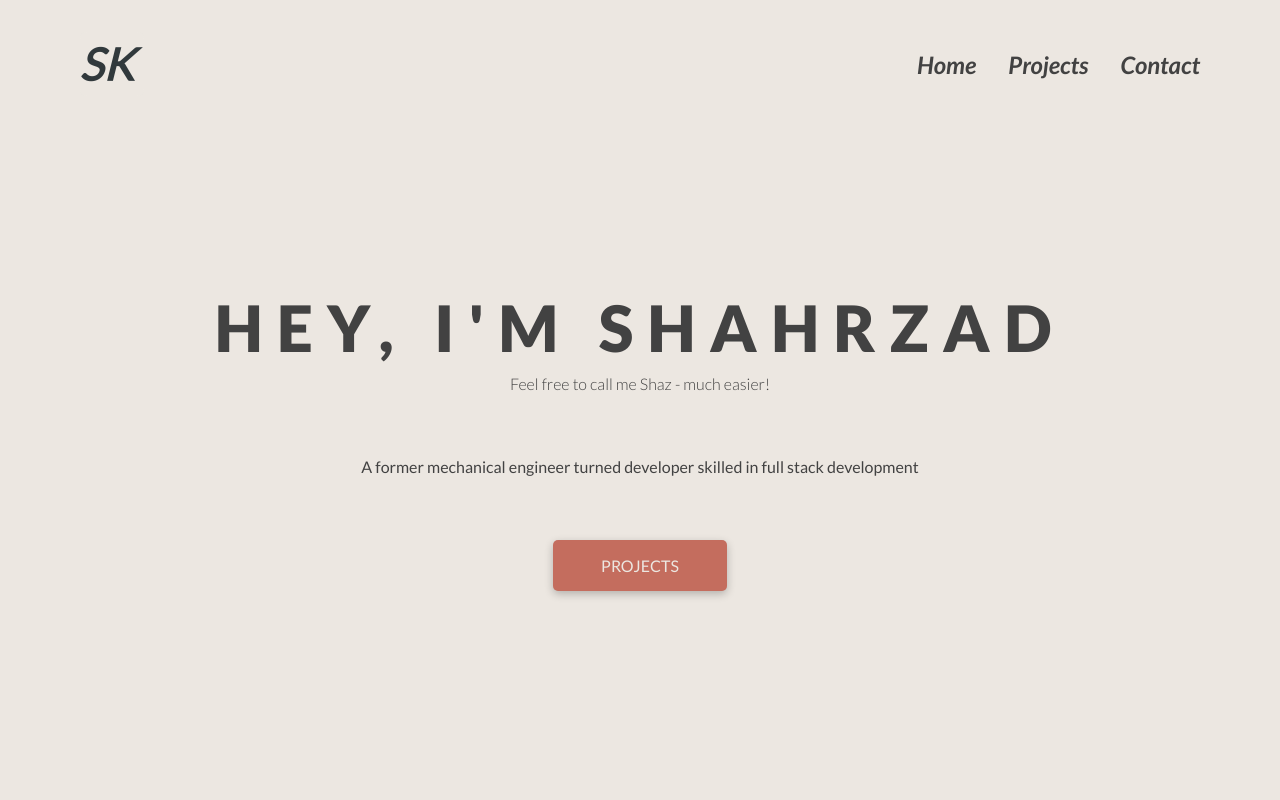
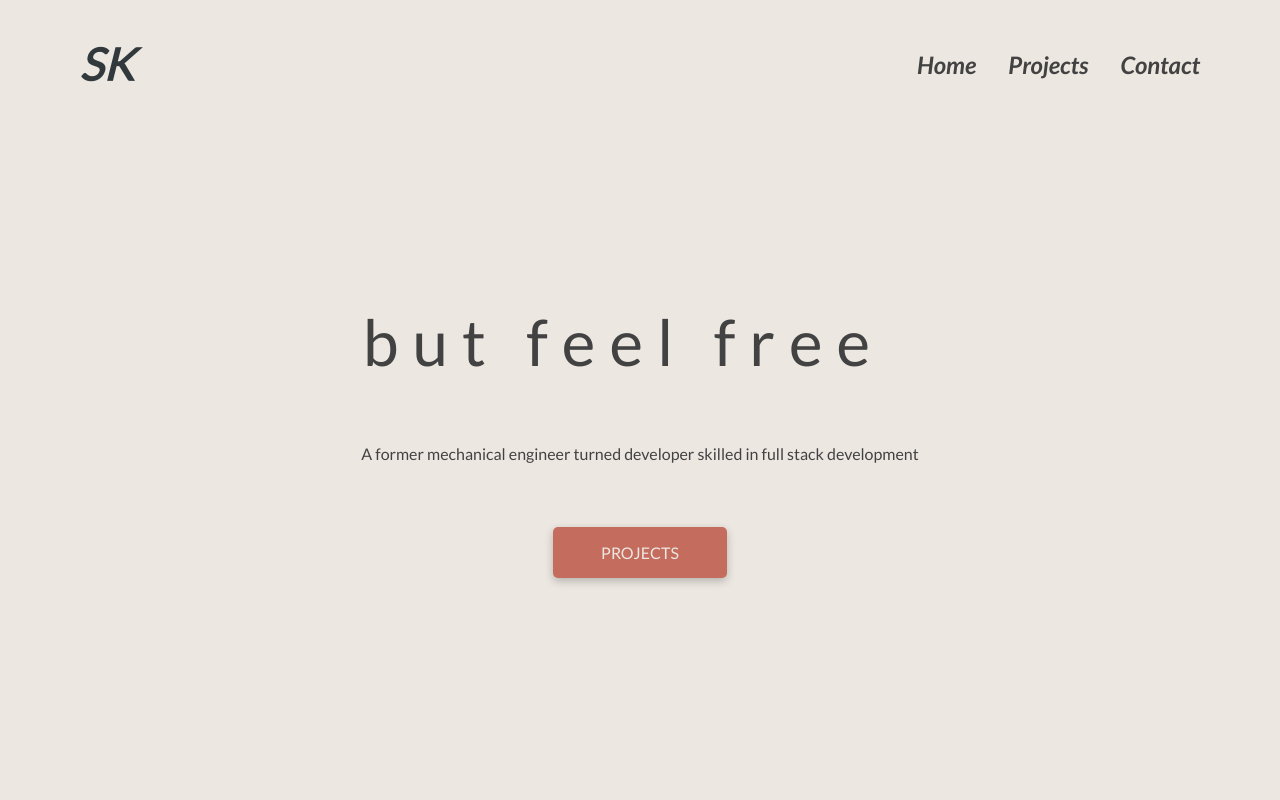
Before and after one commit to skherad/portfolio, a React (Create React App) app: page / in a window 1280 px wide. Shown: the top 800 px of the page. Built offline with nearby package versions, Linux system fonts and the light colour scheme.

Commit message:
add animation to title

```diff
--- a/package.json
+++ b/package.json
@@ -12,6 +12,7 @@
     "react-dom": "^18.2.0",
     "react-router-dom": "^6.8.1",
     "react-scripts": "5.0.1",
+    "react-type-animation": "^3.0.1",
     "sass": "^1.58.0",
     "uuid": "^9.0.0",
     "web-vitals": "^2.1.4"
--- a/src/pages/Home/Home.js
+++ b/src/pages/Home/Home.js
@@ -4,6 +4,7 @@ import './Home.scss'
 import { v4 as uuidv4 } from 'uuid';
 import AnimatedPage from '../../components/AnimatedPage/AnimatedPage';
 import { motion } from 'framer-motion';
+import { TypeAnimation } from 'react-type-animation';
 
 const Home = () => {
   let skills = [
@@ -26,9 +27,30 @@ const Home = () => {
   return (
     <AnimatedPage>
         <section className='hero'>
-            {/* <div className="hero__photo" alt='my photo' style={{backgroundImage: `url(${myPhoto})`}}></div> */}
-            <h1 className='hero__title'>HEY, I'M SHAHRZAD</h1>
-            <p className='hero__sub'>Feel free to call me Shaz - much easier!</p>
+            {/* <h1 className='hero__title'>HEY, I'M SHAHRZAD</h1> */}
+            <TypeAnimation
+              sequence={[
+                // 'Hey', // Types 'One'
+                // 1000, // Waits 1s
+                // 'Hey, I am', // Deletes 'One' and types 'Two'
+                // 1000, // Waits 2s
+                'Hey, I\'m Shahrzad', // Types 'Three' without deleting 'Two'
+                2000,
+                'but feel free',
+                1000,
+                'to call me Shaz',
+                2000,
+                () => {
+                  console.log('Sequence completed'); // Place optional callbacks anywhere in the array
+                }
+              ]}
+              wrapper="span"
+              cursor={true}
+              repeat={Infinity}
+              // style={{ fontSize: '2em', display: 'inline-block' }}
+              className ="hero__title"
+            />
+            {/* <p className='hero__sub'>Feel free to call me Shaz - much easier!</p> */}
             <p className='hero__text'>A former mechanical engineer turned developer skilled in full stack development</p>
             <Link to="/projects" className='hero__button link' onClick={clickHandler}>PROJECTS</Link>
         </section>
@@ -37,18 +59,11 @@ const Home = () => {
             <h2 className='about__title'>ABOUT ME</h2>
             <div className='about__border'></div>
             <p className='about__text'>
-              {/* I’m a former mechanical/industrial engineer turned developer through a comprehensive full stack development bootcamp at&nbsp;
-              <a href="https://brainstation.io/" className='about__text about__text--link'>BrainStation</a>
-              .&nbsp;I’ve had the opportunity to work in various industries throughout my career, but it wasn't until I discovered my love for coding that I finally found a career path that I am truly passionate about. */}
-
               I'm a former mechanical engineer with experience in various industries. Throughout my 5+ years experience after university, I never liked my jobs enough to call it a career. In 2022, I found my love for coding through a work project and since then I decided to complete the web development bootcamp at&nbsp;
               <a href="https://brainstation.io/" className='about__text about__text--link'>BrainStation</a>
               .&nbsp;and pivot into a full stack developer! 👩‍💻
-
             </p>
             <p className='about__text about__text--two'>
-
-
                I enjoy frontend more than backend development, but really, I love building great products. My main language is JavaScript, and I've been using React & Express extensively. Now that I've finally found the career I want to grow in, I can't wait to join a team where I can learn and grow as fast as possible while bringing value to the success of the company. 🚀
             </p>
             <p>Fun facts about me: I decided to moved to Calgary from Mississauga after doing a cross country road trip! 🇨🇦 I’m a big foodie and love to cook! 👩‍🍳 I love hiking in the mountains, cycling and find being in nature to be relaxing 🧘‍♀️ </p>
--- a/src/pages/Home/Home.scss
+++ b/src/pages/Home/Home.scss
@@ -21,9 +21,12 @@
         margin: 0;
         letter-spacing: 6px;
         text-align: center;
+        padding-bottom: 3rem;
         @include tablet {
             font-size: 3rem;
             letter-spacing: 8px;
+            padding-bottom: 4rem;
+
         }
         @include desktop {
             font-size: 4rem;
```
Also changed, not shown: 1 other file (tests, documents, lock files or other folders).
